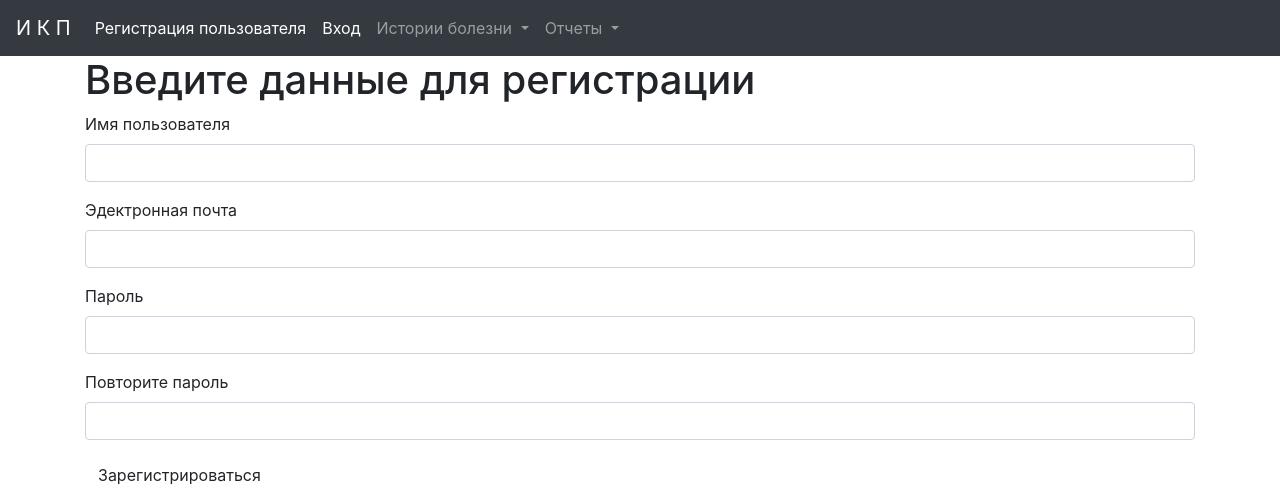
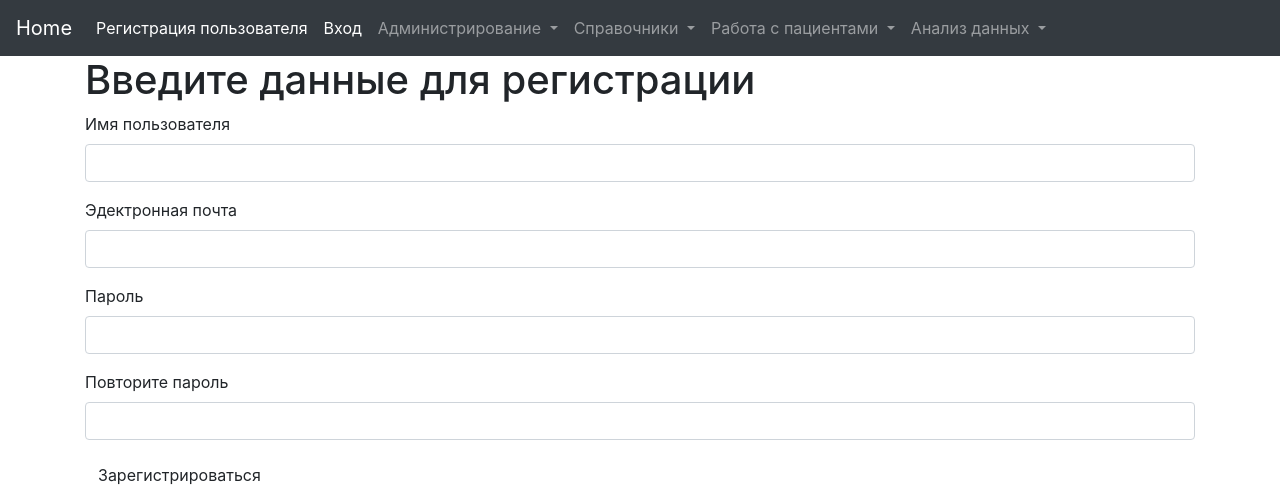
Before and after one commit to Kosoukhovsa/IKP, a Flask app: page /auth/registration in a window 1280 px wide. Shown: the top 493 px of the page. Run offline with Flask 2, Linux system fonts and the light colour scheme; some libraries are stand-ins or nearby versions.

Commit message:
Меню системы

```diff
--- a/app/templates/base.html
+++ b/app/templates/base.html
@@ -14,17 +14,14 @@
 
     {% block navbar %}
     <nav class = "navbar navbar-expand-lg navbar-dark bg-dark" style="background-color: #1120c2;">
-      <a class="navbar-brand" href="/">И К П</a>
-      <button class="navbar-toggler" type="button" data-toggle="collapse" data-target="#navbarSupportedContent" aria-controls="navbarSupportedContent" aria-expanded="false" aria-label="Toggle navigation">
+        <div class="collapse navbar-collapse" id="navbarSupportedContent">
+            <a class="navbar-brand" href="{{ url_for('main.index') }}">Home</a>
+                <button class="navbar-toggler" type="button" data-toggle="collapse" data-target="#navbarSupportedContent" aria-controls="navbarSupportedContent"
+                  aria-expanded="false" aria-label="Toggle navigation">
                   <span class="navbar-toggler-icon"></span>
                 </button>
-      <div class="collapse navbar-collapse" id="navbarSupportedContent">
-        <ul class="navbar-nav mr-auto">
-          <!--
-          <li class="nav-item active">
-            <a class="nav-link" href="/">Home <span class="sr-only">(current)</span></a>
-          </li>
-          -->
+            <!--<div class="collapse navbar-collapse" id="bs-example-navbar-collapse-1"> -->
+                    <ul class="nav navbar-nav">
                       {% if current_user.is_authenticated%}
                       {% else %}
                       <li class="nav-item active">
@@ -40,27 +37,54 @@
                       </li>
                         <li class="nav-item dropdown">
                           <a class="nav-link dropdown-toggle" href="#" id="navbarDropdown" role="button" data-toggle="dropdown" aria-haspopup="true" aria-expanded="false">
-              Истории болезни
+                            Администрирование
                           </a>
                           <div class="dropdown-menu" aria-labelledby="navbarDropdown">
-              <a class="dropdown-item" href="{{url_for('main.patient_data_enter')}}">Новая история болезни</a>
-              <!--<a class="dropdown-item" href="#">Ввод паспортных данных</a>-->
-              <a class="dropdown-item" href="#">Поиск </a>
+                              <a class="dropdown-item" href="#">Пользователи</a>
+                              <a class="dropdown-item" href="#">Роли</a>
                           </div>
                         </li>
                         <li class="nav-item dropdown">
                           <a class="nav-link dropdown-toggle" href="#" id="navbarDropdown" role="button" data-toggle="dropdown" aria-haspopup="true" aria-expanded="false">
-              Отчеты
+                            Справочники
                           </a>
                           <div class="dropdown-menu" aria-labelledby="navbarDropdown">
-              <a class="dropdown-item" href="#">Распределения в группе</a>
-              <a class="dropdown-item" href="#">Распределения между группами</a>
+                              <a class="dropdown-item" href="#">Клиники</a>
+                              <a class="dropdown-item" href="#">Группы исследования</a>
+                              <a class="dropdown-item" href="#">Причины исключения из исследования</a>
+                              <a class="dropdown-item" href="#">Диагнозы</a>
+                              <a class="dropdown-item" href="#">Врачи клиники</a>
+                              <a class="dropdown-item" href="#">Протезы</a>
+                          </div>
+                        </li>
+                        <li class="nav-item dropdown">
+                          <a class="nav-link dropdown-toggle" href="#" id="navbarDropdown" role="button" data-toggle="dropdown" aria-haspopup="true" aria-expanded="false">
+                            Работа с пациентами
+                          </a>
+                          <div class="dropdown-menu" aria-labelledby="navbarDropdown">
+                            <!--
+                            <a class="dropdown-item" href="{{url_for('main.patient_data_enter')}}">
+                              Работа с пациентами
+                            </a>
+                            -->
+                            <a class="dropdown-item" href="#">Поиск истории болезни</a>
+                            <a class="dropdown-item" href="#">Ввод новой истории болезни</a>
+                          </div>
+                        </li>
+                        <li class="nav-item dropdown">
+                          <a class="nav-link dropdown-toggle" href="#" id="navbarDropdown" role="button" data-toggle="dropdown" aria-haspopup="true" aria-expanded="false">
+                            Анализ данных
+                          </a>
+                          <div class="dropdown-menu" aria-labelledby="navbarDropdown">
+                            <a class="dropdown-item" href="#">Анализ пациентов в группе</a>
+                            <a class="dropdown-item" href="#">Сравнительный анализ между группами</a>
+                            <a class="dropdown-item" href="#">Выгрузка данных</a>
                           </div>
                         </li>
                     </ul>
+            <!--</div> -->
           </div>
         </nav>
-    <div>
     {% endblock %}
       {% block content %}
       <div class="container">
```
Also changed, not shown: app/templates/baseboot.html (+40 -5 lines), robot-dev.sqlite, 1 other file. Lines whose indentation alone changed are shown as unchanged.
